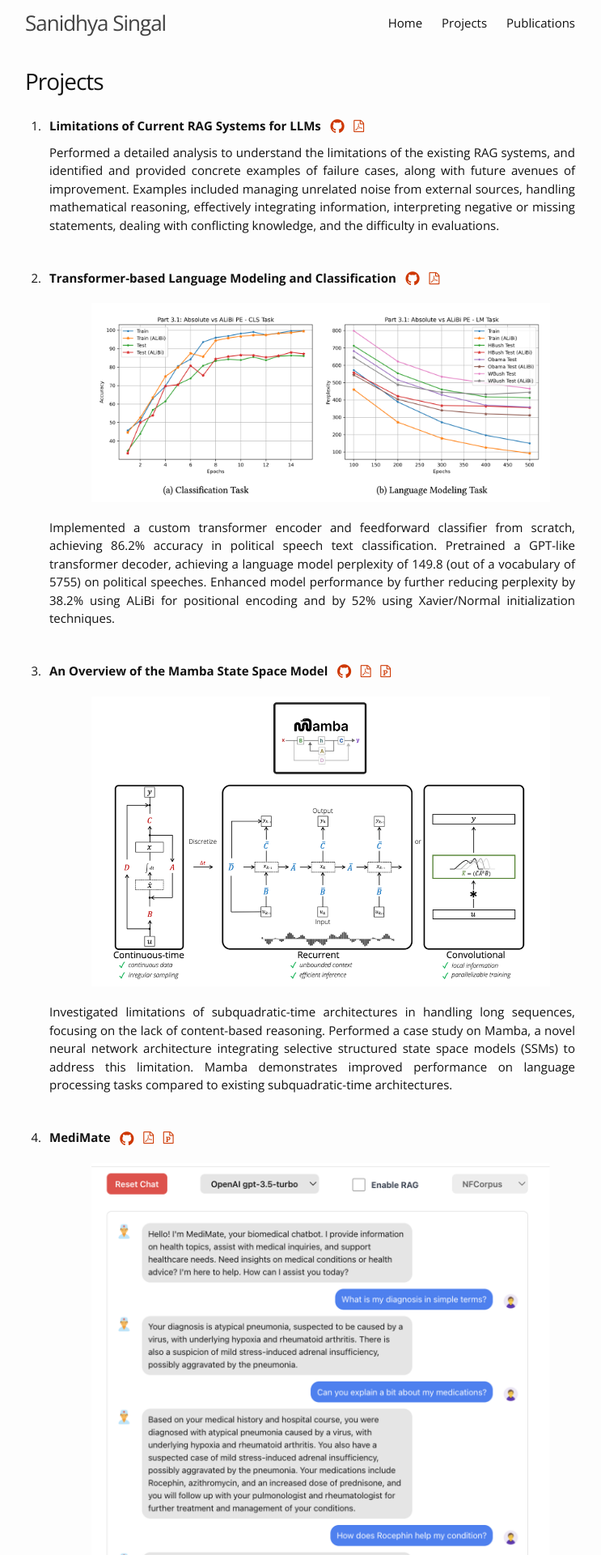
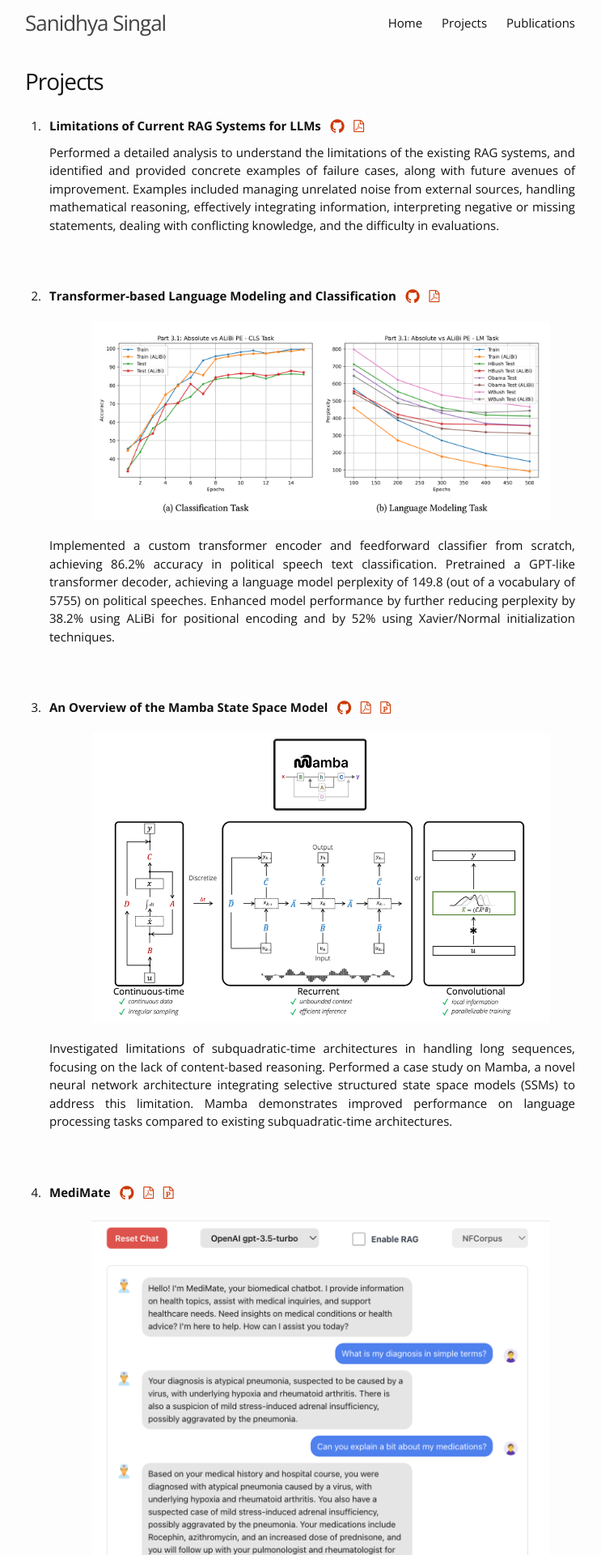
Before and after one commit to sayhitosandy/sayhitosandy.github.io, a Jekyll site: the page built from _posts/2021-12-01-projects.md, in a window 1280 px wide. Shown: the top 1920 px of the page at 81% size, without its empty margins (269-1012 px from the left). Built offline with Jekyll 4.4.1, drawn with Linux system fonts in a browser that asks for light colours; nearby versions of some CDN libraries; a style sheet for code colours, icons or effects is not loaded.

Commit message:
Fix projects formatting

```diff
--- a/_posts/2021-12-01-projects.md
+++ b/_posts/2021-12-01-projects.md
@@ -4,7 +4,7 @@
 
 {% for project in site.data.projects limit:4 %}
 <div style="margin-bottom: 20px;">
-    <div style="display: flex; align-items: center;">
+    <div style="display: flex; align-items: flex-start;">
         <div style="flex: 0 0 30px; text-align: right; padding-right: 10px;">{{ forloop.index }}.</div>
         <div style="flex: 1;">
             <strong>{{ project.title }}</strong>
@@ -37,6 +37,7 @@
         {{ project.description }}
         <br>
         <br>
+        <br>
     </div>
 </div>
 {% endfor %}
@@ -45,7 +46,7 @@
 
 {% for project in site.data.projects offset:4 %}
 <div style="margin-bottom: 20px;">
-    <div style="display: flex; align-items: center;">
+    <div style="display: flex; align-items: flex-start;">
         <div style="flex: 0 0 30px; text-align: right; padding-right: 10px;">{{ forloop.index | plus: 4 }}.</div>
         <div style="flex: 1;">
             <strong>{{ project.title }}</strong>
@@ -78,6 +79,7 @@
         {{ project.description }}
         <br>
         <br>
+        <br>
     </div>
 </div>
 {% endfor %}
```
